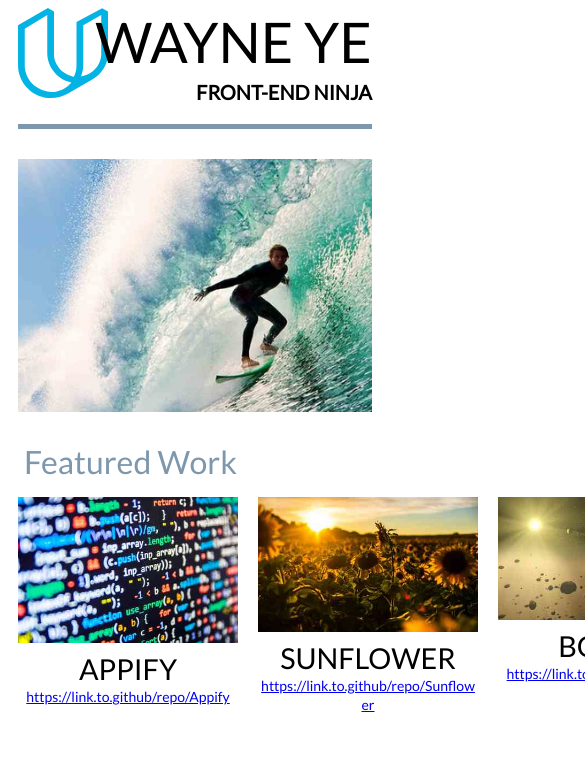
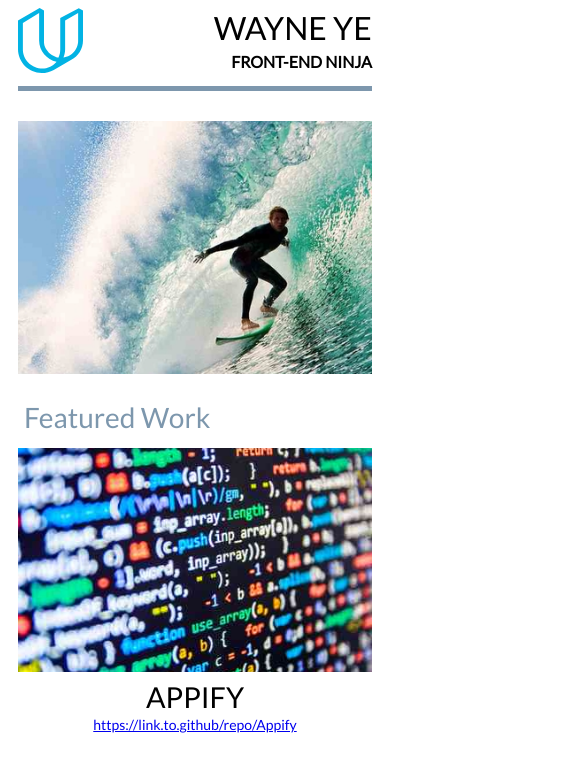
Before and after one commit to wayneyeye/Portfolio_Site, a website: page index.html in a window 390 px wide. Shown: the top 773 px of the page, 585 px wide, since content can reach past the window. Drawn offline with Linux system fonts and the light colour scheme.

Commit message:
adjust minor responsiveness issue

```diff
--- a/css/main.css
+++ b/css/main.css
@@ -82,6 +82,7 @@ header {
 	text-align: right;
 	text-transform: uppercase;
 	padding-right: 10px;
+	padding-top: 0;
 }
 
 .portfolio-header {
@@ -100,7 +101,7 @@ header {
 	background-color: #7d97ad;
 	height: 5px;
 	width: calc(100% - 20px);
-	margin: 20px 0 30px 10px;
+	margin: 10px 0 30px 10px;
 }
 
 .hero {
@@ -109,19 +110,20 @@ header {
 }
 
 .hero-icon {
-	width: calc((100% - 20px));
+	width: 100%;
+	height: 75%;
+	object-fit: cover;
 }
 
 .project-display {
 	display: flex;
-	/*flex-wrap: wrap;*/
+	flex-wrap: wrap;
 }
 
 .project {
 	min-width: 240px;
 	text-align: center;
-	padding-left: 10px;
-	padding-right: 10px;
+	margin-bottom: 30px;
 }
 
 .project-title{
@@ -134,6 +136,8 @@ header {
 
 .project-icon {
 	width: calc((100% - 20px));
+	height: 75%;
+	object-fit: cover;
 }
 
 .project-link {
@@ -141,3 +145,26 @@ header {
 	word-wrap: break-word;
 	font-size: 14px;
 }
+
+@media only screen and (max-width: 520px) {
+	.project {
+		width: 100%;
+	}
+
+	#author{
+		font-size:2em;
+	}
+
+	#author-sub{
+		font-size:1em;
+	}
+
+	#u-icon {
+		width: 100%;
+		min-width: 75px;
+	}
+
+	#portfolio-title {
+		font-size: 1.75em;
+	}
+}
--- a/index.html
+++ b/index.html
@@ -25,10 +25,10 @@
     </header>
     <nav class="col-12 nav-bar"></nav>
     <div class="hero col-12">
-        <picture class="hero-icon">
+        <picture>
             <source media="(min-width: 1000px)" srcset="images\man_surfing-1600_large_2x.jpg">
             <source media="(min-width: 400px)" srcset="images\man_surfing-800_large_1x.jpg">
-            <img src="images/man_surfing-400_medium_1x.jpg" alt="A man surfes in the ocean">
+            <img src="images/man_surfing-400_medium_1x.jpg" class="hero-icon" alt="A man surfes in the ocean">
         </picture>
     </div>
 
@@ -37,28 +37,28 @@
     </div>
     <div class="project-display">
         <article class="project col-4">
-            <picture class="project-icon">
+            <picture>
                 <source media="(min-width: 1000px)" srcset="images\coding-1600_large_2x.jpg">
                 <source media="(min-width: 500px)" srcset="images\coding-800_large_1x.jpg">
-                <img src="images/coding-400_medium_1x.jpg" alt="coding is fun">
+                <img src="images/coding-400_medium_1x.jpg" class="project-icon" alt="coding is fun">
             </picture>
             <h3 class="project-title">Appify</h3>
             <a href="#" class="project-link">https://link.to.github/repo/Appify</a>
         </article>
         <article class="project col-4">
-            <picture class="project-icon">
+            <picture>
                 <source media="(min-width: 1000px)" srcset="images\sunflowers-1600_large_2x.jpg">
                 <source media="(min-width: 500px)" srcset="images\sunflowers-800_large_1x.jpg">
-                <img src="images/sunflowers-400_medium_1x.jpg" alt="wonderful sunflowers">
+                <img src="images/sunflowers-400_medium_1x.jpg" class="project-icon" alt="wonderful sunflowers">
             </picture>
             <h3 class="project-title">Sunflower</h3>
             <a href="#" class="project-link">https://link.to.github/repo/Sunflower</a>
         </article>
         <article class="project col-4">
-            <picture class="project-icon">
+            <picture>
                 <source media="(min-width: 1000px)" srcset="images\solarsys-1600_large_2x.jpg">
                 <source media="(min-width: 500px)" srcset="images\solarsys-800_large_1x.jpg">
-                <img src="images/solarsys-400_medium_1x.jpg" alt="Solar system is huge">
+                <img src="images/solarsys-400_medium_1x.jpg" class="project-icon" alt="Solar system is huge">
             </picture>
             <h3 class="project-title">Bokeh</h3>
             <a href="#" class="project-link">https://link.to.github/repo/Bokeh</a>
```
